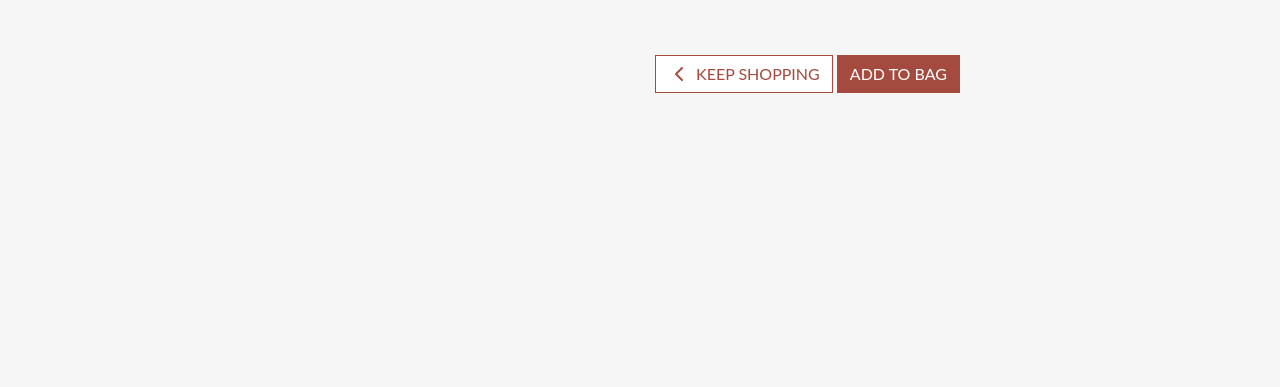
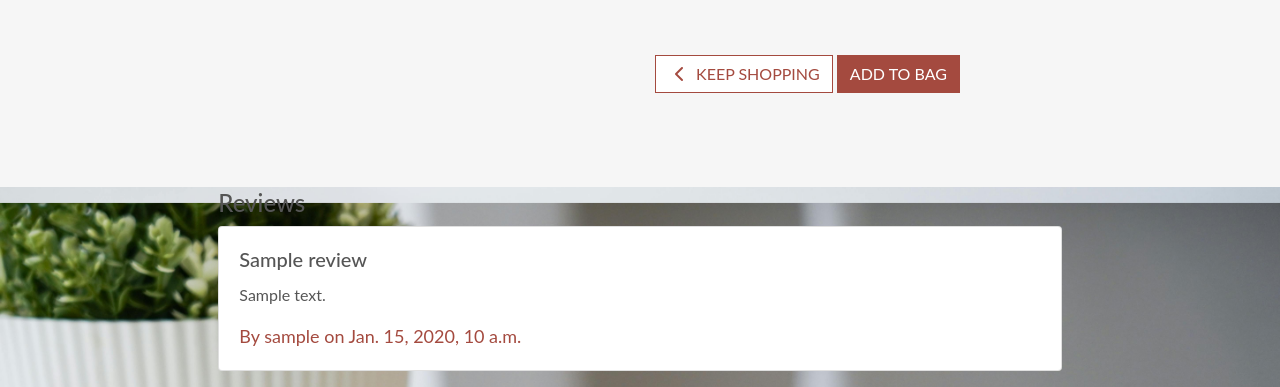
Before and after one commit to mariusmilitaru32/boboshop, a Django app: page /products/1/ in a window 1280 px wide. Shown: the part 613-1000 px from the top of the page. Before the commit the page ends 706 px from the top, so only its background shows below. Run offline with Django 5.2, Linux system fonts and the light colour scheme; data comes from the database, SQL or seed files in the repository; tables that the repository leaves empty hold one stand-in row (values such as "Sample post"); some libraries are stand-ins or nearby versions.

Commit message:
Added review modals and functions

```diff
--- a/bobo_shop/settings.py
+++ b/bobo_shop/settings.py
@@ -136,6 +136,10 @@ DATABASES = {
 }
 
 
+
+
+
+
 # Password validation
 # https://docs.djangoproject.com/en/5.0/ref/settings/#auth-password-validators
 
@@ -176,7 +180,7 @@ STATIC_URL = '/static/'
 STATICFILES_DIRS = (os.path.join(BASE_DIR, 'static'),)
 MEDIA_URL = '/media/'
 MEDIA_ROOT = os.path.join(BASE_DIR, 'media')
-EMAIL_BACKEND = 'django.core.mail.backends.console.EmailBackend'
+
 
 
 
--- a/products/forms.py
+++ b/products/forms.py
@@ -1,6 +1,6 @@
 from django import forms
 from django.core.validators import MinValueValidator
-from .models import Product, Category
+from .models import Product, Category, Review
 from .widgets import CustomClearableFileInput
 
 
@@ -33,3 +33,19 @@ class ProductForm(forms.ModelForm):
         self.fields['category'].choices = friendly_names
         for field_name, field in self.fields.items():
             field.widget.attrs['class'] = 'border-black rounded-0'
+
+
+class ReviewForm(forms.ModelForm):
+    class Meta:
+        model = Review
+        fields = ['subject', 'rating', 'review']
+        widgets = {
+            'subject': forms.TextInput(attrs={'class': 'form-control'}),
+            'rating': forms.NumberInput(attrs={'class': 'form-control', 'min': 1, 'max': 5}),
+            'review': forms.Textarea(attrs={'class': 'form-control'}),
+        }
+        labels = {
+            'subject': 'Subject',
+            'rating': 'Rating (1-5)',
+            'review': 'Review',
+        }
--- a/products/templates/products/product_detail.html
+++ b/products/templates/products/product_detail.html
@@ -139,6 +139,109 @@
             </div>
         </div>
     </div>
+
+    <div class="row">
+        <div class="col-12 col-lg-8 offset-lg-2">
+            <!-- Review Section -->
+            <div class="review-section mt-5">
+                <h4>Reviews</h4>
+                {% if reviews %}
+                    {% for review in reviews %}
+                        <div class="card mb-3">
+                            <div class="card-body">
+                                <h5 class="card-title">{{ review.subject }}</h5>
+                                <p class="card-text">{{ review.review }}</p>
+                                <p class="card-text"><small class="text-muted">By {{ review.user.username }} on {{ review.created_at }}</small></p>
+                                {% if request.user == review.user %}
+                                    <button type="button" class="btn btn-sm btn-primary" data-toggle="modal" data-target="#editReviewModal{{ review.id }}">Edit</button>
+                                    <button type="button" class="btn btn-sm btn-danger" data-toggle="modal" data-target="#deleteReviewModal{{ review.id }}">Delete</button>
+                                {% endif %}
+                            </div>
+                        </div>
+
+                        <!-- Edit Review Modal -->
+                        <div class="modal fade" id="editReviewModal{{ review.id }}" tabindex="-1" role="dialog" aria-labelledby="editReviewModalLabel{{ review.id }}" aria-hidden="true">
+                            <div class="modal-dialog" role="document">
+                                <div class="modal-content">
+                                    <div class="modal-header">
+                                        <h5 class="modal-title" id="editReviewModalLabel{{ review.id }}">Edit Review</h5>
+                                        <button type="button" class="close" data-dismiss="modal" aria-label="Close">
+                                            <span aria-hidden="true">&times;</span>
+                                        </button>
+                                    </div>
+                                    <form method="POST" action="{% url 'edit_review' review.id %}">
+                                        {% csrf_token %}
+                                        <div class="modal-body">
+                                            {{ form.as_p }}
+                                        </div>
+                                        <div class="modal-footer">
+                                            <button type="button" class="btn btn-secondary" data-dismiss="modal">Close</button>
+                                            <button type="submit" class="btn btn-primary">Save changes</button>
+                                        </div>
+                                    </form>
+                                </div>
+                            </div>
+                        </div>
+
+                        <!-- Delete Review Modal -->
+                        <div class="modal fade" id="deleteReviewModal{{ review.id }}" tabindex="-1" role="dialog" aria-labelledby="deleteReviewModalLabel{{ review.id }}" aria-hidden="true">
+                            <div class="modal-dialog" role="document">
+                                <div class="modal-content">
+                                    <div class="modal-header">
+                                        <h5 class="modal-title" id="deleteReviewModalLabel{{ review.id }}">Delete Review</h5>
+                                        <button type="button" class="close" data-dismiss="modal" aria-label="Close">
+                                            <span aria-hidden="true">&times;</span>
+                                        </button>
+                                    </div>
+                                    <div class="modal-body">
+                                        Are you sure you want to delete this review?
+                                    </div>
+                                    <div class="modal-footer">
+                                        <button type="button" class="btn btn-secondary" data-dismiss="modal">Cancel</button>
+                                        <a href="{% url 'delete_review' review.id %}" class="btn btn-danger">Delete</a>
+                                    </div>
+                                </div>
+                            </div>
+                        </div>
+                    {% endfor %}
+                {% else %}
+                    <p>No reviews yet.</p>
+                {% endif %}
+
+                {% if request.user.is_authenticated %}
+                    <button type="button" class="btn btn-primary" data-toggle="modal" data-target="#addReviewModal">Add Review</button>
+                {% endif %}
+            </div>
+        </div>
+    </div>
+
+    <!-- Add Review Modal -->
+    <div class="modal fade" id="addReviewModal" tabindex="-1" role="dialog" aria-labelledby="addReviewModalLabel" aria-hidden="true">
+        <div class="modal-dialog" role="document">
+            <div class="modal-content">
+                <div class="modal-header">
+                    <h5 class="modal-title" id="addReviewModalLabel">Add Review</h5>
+                    <button type="button" class="close" data-dismiss="modal" aria-label="Close">
+                        <span aria-hidden="true">&times;</span>
+                    </button>
+                </div>
+                <form method="POST" action="{% url 'add_review' product.id %}">
+                    {% csrf_token %}
+                    <div class="modal-body">
+                        {{ form.as_p }}
+                    </div>
+                    <div class="modal-footer">
+                        <button type="button" class="btn btn-secondary" data-dismiss="modal">Close</button>
+                        <button type="submit" class="btn btn-primary">Add Review</button>
+                    </div>
+                </form>
+            </div>
+        </div>
+    </div>
+</div>
+
+
+
 {% endblock %}
 
 
--- a/products/urls.py
+++ b/products/urls.py
@@ -8,5 +8,8 @@ urlpatterns = [
     path('add/', views.add_product, name='add_product'),
     path('edit/<int:product_id>/', views.edit_product, name='edit_product'),
     path('delete/<int:product_id>/', views.delete_product, name='delete_product'),
+    path('product/<int:product_id>/add-review/', views.add_review, name='add_review'),
+    path('review/<int:review_id>/edit/', views.edit_review, name='edit_review'),
+    path('review/<int:review_id>/delete/', views.delete_review, name='delete_review'),
 
 ]
--- a/products/views.py
+++ b/products/views.py
@@ -7,7 +7,7 @@ from django.db.models import Avg
 from django.contrib.auth.decorators import login_required
 from django.contrib import messages
 from django.db.models import Q
-from .forms import ProductForm
+from .forms import ProductForm, ReviewForm
 
 
 # Create your views here.
@@ -69,8 +69,6 @@ def all_products(request):
 
 
 def product_detail(request, product_id):
-
-    """A view to render product details"""
     product = get_object_or_404(Product, pk=product_id)
     reviews = Review.objects.filter(product=product)
     review_count = reviews.count()
@@ -80,13 +78,24 @@ def product_detail(request, product_id):
     else:
         average_rating = None
 
+    if request.method == 'POST':
+        form = ReviewForm(request.POST)
+        if form.is_valid():
+            review = form.save(commit=False)
+            review.product = product
+            review.user = request.user
+            review.save()
+            return redirect('product_detail', product_id=product.id)
+    else:
+        form = ReviewForm()
+
     context = {
         'product': product,
         'reviews': reviews,
         'review_count': review_count,
-        'average_rating': average_rating
+        'average_rating': average_rating,
+        'form': form,
     }
-
     return render(request, 'products/product_detail.html', context)
 
 
@@ -154,3 +163,40 @@ def delete_product(request, product_id):
     product.delete()
     messages.success(request, 'Product deleted!')
     return redirect(reverse('products'))
+
+
+@login_required
+def add_review(request, product_id):
+    product = get_object_or_404(Product, pk=product_id)
+    if request.method == 'POST':
+        form = ReviewForm(request.POST)
+        if form.is_valid():
+            review = form.save(commit=False)
+            review.product = product
+            review.user = request.user
+            review.save()
+            messages.success(request, 'Your review has been submitted.')
+            return redirect('product_detail', product_id=product.id)
+    else:
+        form = ReviewForm()
+    return render(request, 'add_review.html', {'form': form, 'product': product})
+
+@login_required
+def edit_review(request, review_id):
+    review = get_object_or_404(Review, pk=review_id, user=request.user)
+    if request.method == 'POST':
+        form = ReviewForm(request.POST, instance=review)
+        if form.is_valid():
+            form.save()
+            return redirect('product_detail', product_id=review.product.id)
+    else:
+        form = ReviewForm(instance=review)
+    return render(request, 'edit_review.html', {'form': form, 'review': review})
+
+@login_required
+def delete_review(request, review_id):
+    review = get_object_or_404(Review, pk=review_id, user=request.user)
+    product_id = review.product.id
+    review.delete()
+    messages.success(request, 'Your review has been deleted.')
+    return redirect('product_detail', product_id=product_id)
```
Also changed, not shown: media/Screenshot_2024-04-02_143645_lxd9Emy.png (added).
